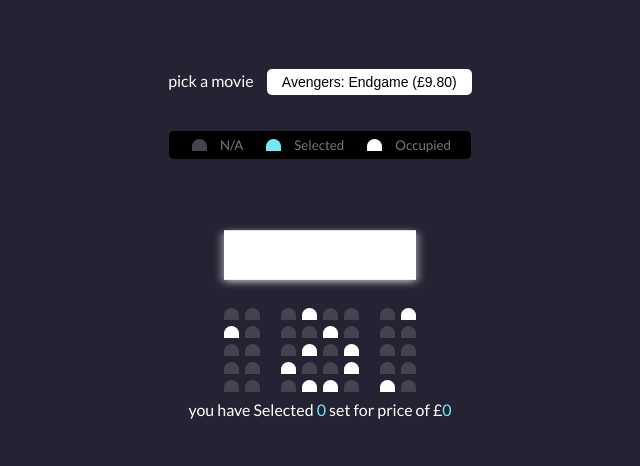
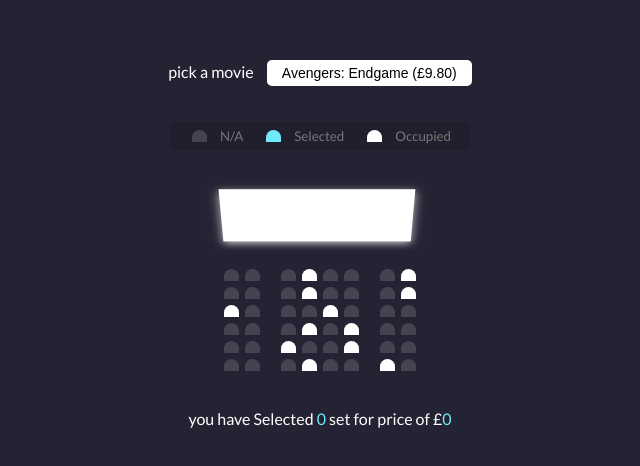
Before and after one commit to Marcelboss/CSY2094PSA2-22400348.zip, a plain HTML site: page index.html in a window 1280 px wide. Shown: the part 172-638 px from the top of the page, without its empty margins (320-960 px from the left). Drawn offline with Linux system fonts and the light colour scheme.

Commit message:
made some corrections

```diff
--- a/index.html
+++ b/index.html
@@ -35,8 +35,18 @@
             <small>Occupied</small>
         </li>
     </ul>
-    <div class="container"></div>
+    <div class="container">
         <div class="screen"></div>
+        <div class="row">
+            <div class="seat"></div>
+            <div class="seat"></div>
+            <div class="seat"></div>
+            <div class="seat occupied"></div>
+            <div class="seat"></div>
+            <div class="seat"></div>
+            <div class="seat"></div>
+            <div class="seat occupied"></div>
+        </div>
         <div class="row">
             <div class="seat"></div>
             <div class="seat"></div>
@@ -86,17 +96,18 @@
             <div class="seat"></div>
             <div class="seat"></div>
             <div class="seat occupied"></div>
-        <div class="seat occupied"></div>
+            <div class="seat"></div>
             <div class="seat"></div>
             <div class="seat occupied"></div>
             <div class="seat"></div>
+        </div>
     </div>
 
     <p class="text">
         you have Selected <span id="count">0</span> set for price of £<span id="total">0</span>
     </p>
 
-    <script src="script.js"></script>
+    <script src="./script.js"></script>
 </body>
 
 </html>
--- a/script.js
+++ b/script.js
@@ -1,12 +1,13 @@
 const container = document.querySelector('.container');
-const seats = document.querySelectorAll('.row.seat:not(.occupied');
+const seats = document.querySelectorAll('.row .seat:not(.occupied');
 const count = document.getElementById('count');
 const total = document.getElementById('total');
-const movieselect = document.getElementById('movie');
+const movieSelect = document.getElementById('movie');
 
-let ticketprice = +movieselect.ariaValueMax;
+let ticketprice = +movieSelect.value;
+
 container.addEventListener('click', (e) => {
-    if (e.target.classlist.contains('seat') && !e.target.classlist.contains('occupied')) {
-        e.target.classlist.toggle('selected');
+    if (e.target.classList.contains('seat') && !e.target.classList.contains('occupied')) {
+        e.target.classList.toggle('selected');
     }
 });
--- a/style.css
+++ b/style.css
@@ -1,4 +1,4 @@
-@import url('https://fonts.googleapis.com/css?family=lato&display=swap');
+@import url('https://fonts.googleapis.com/css2?family=Lato:wght@300;400;700&display=swap');
 
 * {
     box-sizing: border-box;
@@ -71,7 +71,7 @@
 }
 
 .showcase {
-    background-color: rgba(0, 0, 0, 1);
+    background-color: rgba(0, 0, 0, 0.1);
     padding: 5px 10px;
     border-radius: 5px;
     color: #777;
```
Lines whose indentation alone changed are shown as unchanged.
